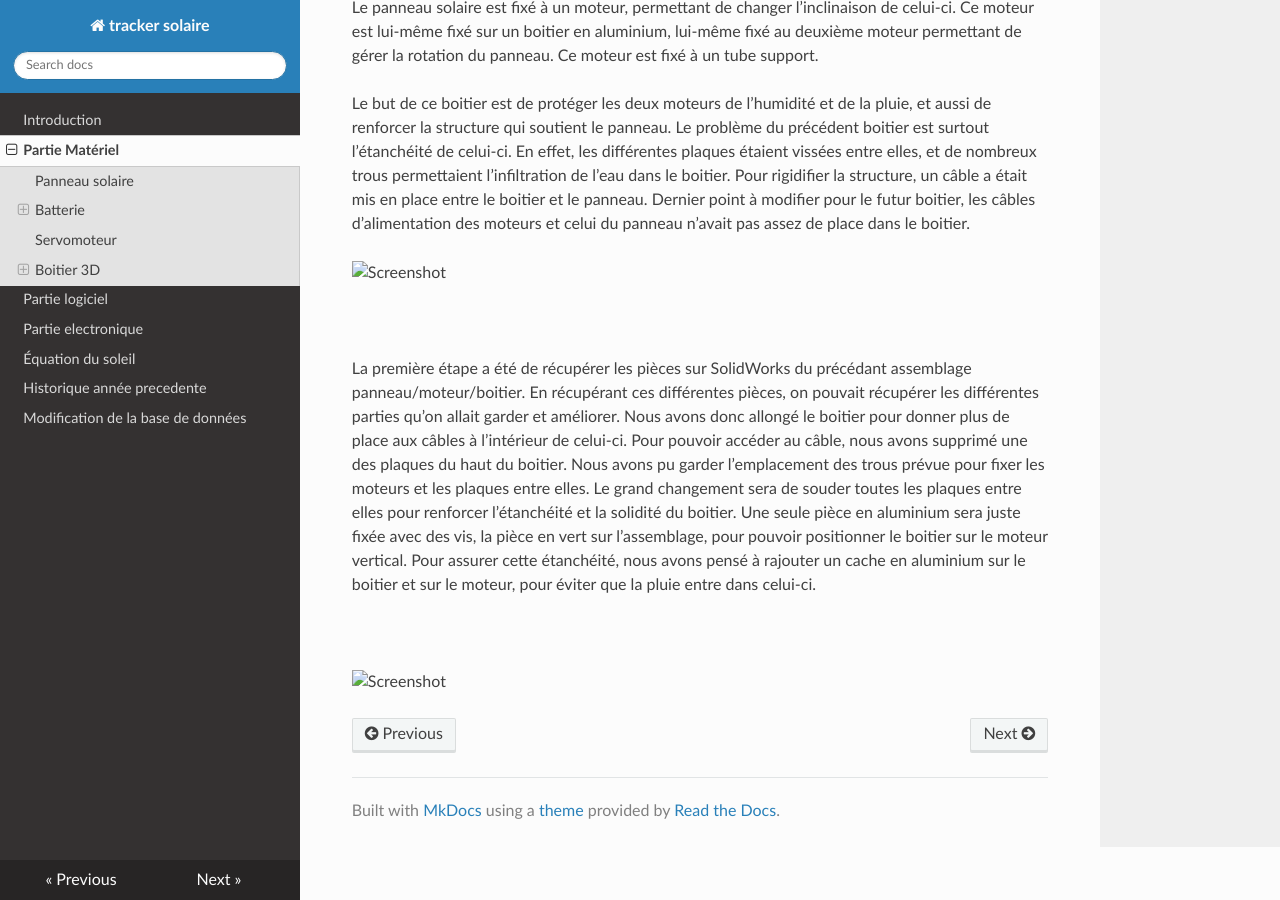
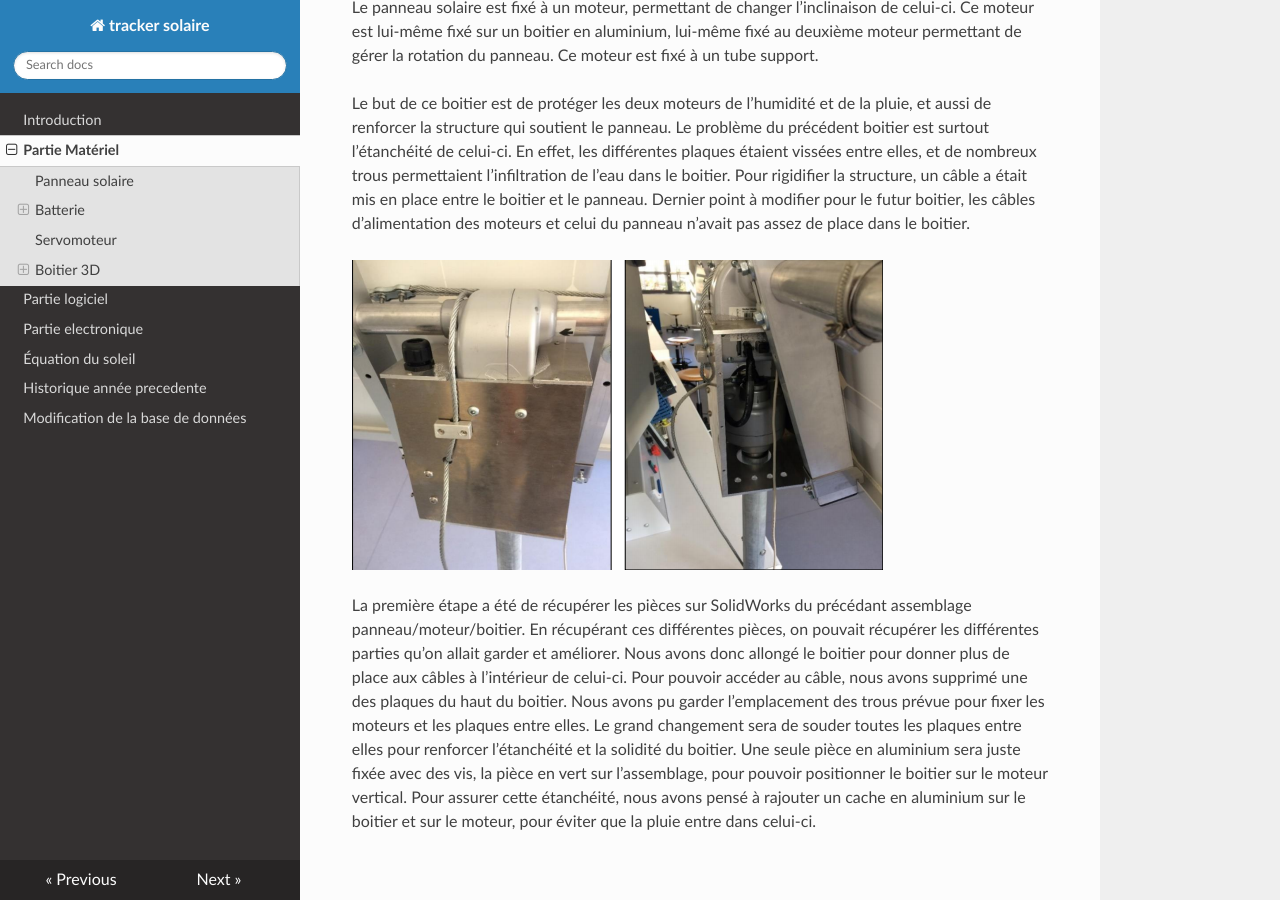
Before and after one commit to pt-tracker-gim/trackeurSolaire, an MkDocs documentation site: the page built from docs/Partie_mécanique.md, in a window 1280 px wide and 900 px high, scrolled down 852 px. Built offline with MkDocs 1.6.1, drawn with Linux system fonts in a browser that asks for light colours; nearby versions of some CDN libraries; old or Windows-style settings are respelled for this version of MkDocs.

Commit message:
Update Partie_mécanique.md

```diff
--- a/docs/Partie_mécanique.md
+++ b/docs/Partie_mécanique.md
@@ -49,8 +49,7 @@ futur boitier, les câbles d’alimentation des moteurs et celui du panneau n’
 pas assez de place dans le boitier.<br>
 
 
-![Screenshot](pic/partie_mecanique/boitier3d.PNG)
-
+![Screenshot](pic/partie_mecanique/boitier3d.png)
 <br>
 
 La première étape a été de récupérer les pièces sur SolidWorks du précédant
```
